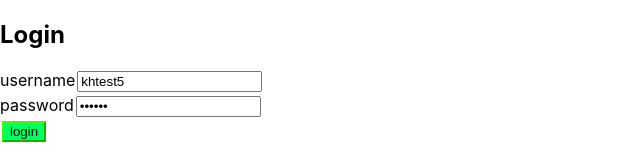
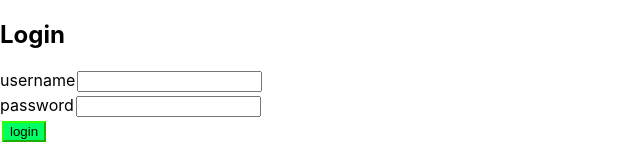
Before and after one commit to kariah/palautusrepositorio, a React (Create React App) app in the folder osa7/bloglist-frontend/: page / in a window 1280 px wide. Shown: the top 167 px of the page, without its empty margins (0-640 px from the left). Built offline with nearby package versions, Linux system fonts and the light colour scheme; no server answers.

Commit message:
Update LoginForm.js

```diff
--- a/osa7/bloglist-frontend/src/components/LoginForm.js
+++ b/osa7/bloglist-frontend/src/components/LoginForm.js
@@ -9,8 +9,8 @@ import loginService from '../services/login'
 
 
 const LoginForm = () => {
-  const [username, setUsername] = useState('khtest5')
-  const [password, setPassword] = useState('passu5')
+  const [username, setUsername] = useState('')
+  const [password, setPassword] = useState('')
 
   const dispatch = useDispatch()
 
```
